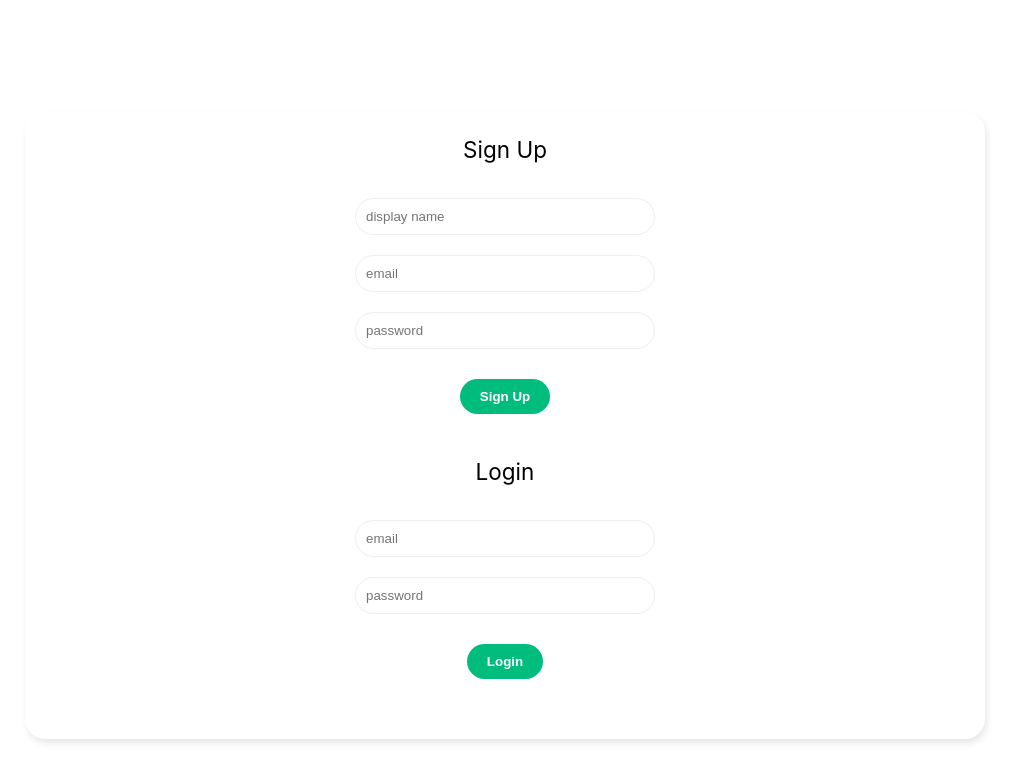
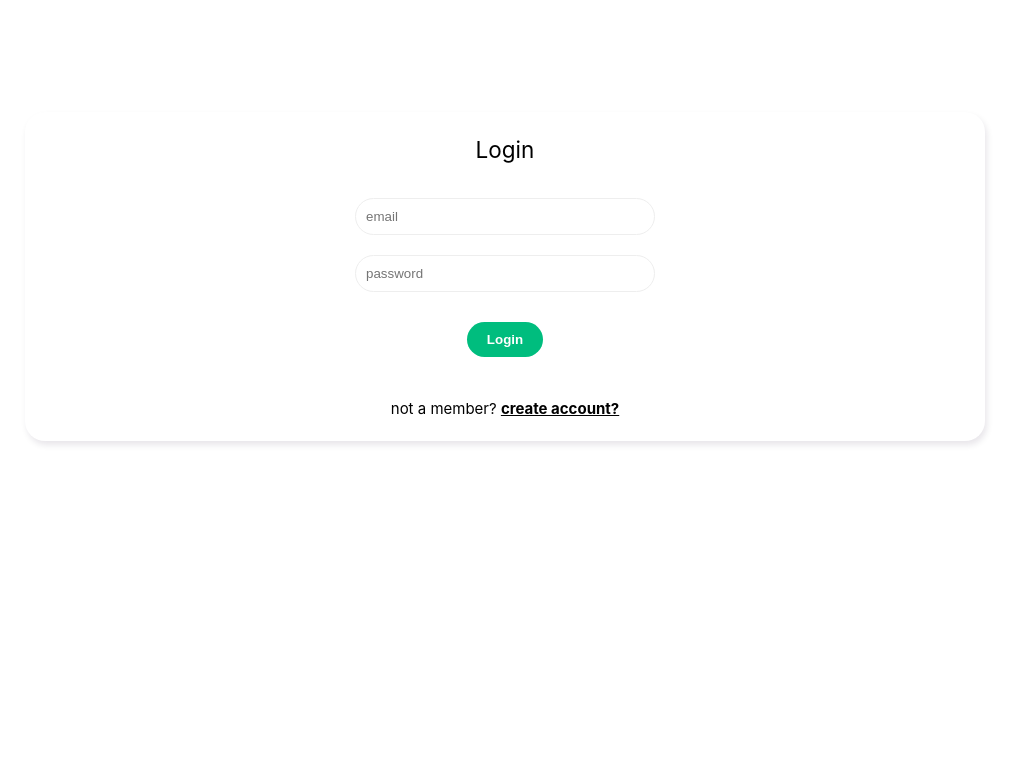
Before and after one commit to MadThura/live-chat-room, a Vue app: page / in a window 1280 px wide. Shown: the top 782 px of the page, without its empty margins (135-1153 px from the left). Built offline with nearby package versions, Linux system fonts and the light colour scheme.

Commit message:
toggle two form component and firebase auth setup

```diff
--- a/src/firebase/config.js
+++ b/src/firebase/config.js
@@ -1,6 +1,5 @@
 import { initializeApp } from "firebase/app";
-import { getFirestore } from "firebase/firestore";
-
+import { getAuth } from "firebase/auth";
 
 const firebaseConfig = {
   apiKey: "AIzaSyDh1fd9evtkeYF-upcJdRWAlREJUK_J7II",
@@ -13,5 +12,6 @@
 
 const app = initializeApp(firebaseConfig);
 const db = getFirestore(app);
+const auth = getAuth(app);
 
-export { db };
+export { db, auth };
--- a/src/views/Welcome.vue
+++ b/src/views/Welcome.vue
@@ -1,12 +1,22 @@
 <script setup>
 import Signup from '@/components/Signup.vue';
 import Login from '@/components/Login.vue';
+import { ref } from 'vue';
+
+let showLoginForm = ref(true);
+
 </script>
 
 <template>
     <div class="welcome container">
-        <Signup></Signup>
-        <Login></Login>
+        <div v-if="showLoginForm">
+            <Login></Login>
+            <p>not a member? <span @click="showLoginForm=!showLoginForm">create account?</span></p>
+        </div>
+        <div v-else>
+            <Signup></Signup>
+            <p>Already member? <span @click="showLoginForm=!showLoginForm">Login Account?</span></p>
+        </div>
     </div>
 </template>
 
```
